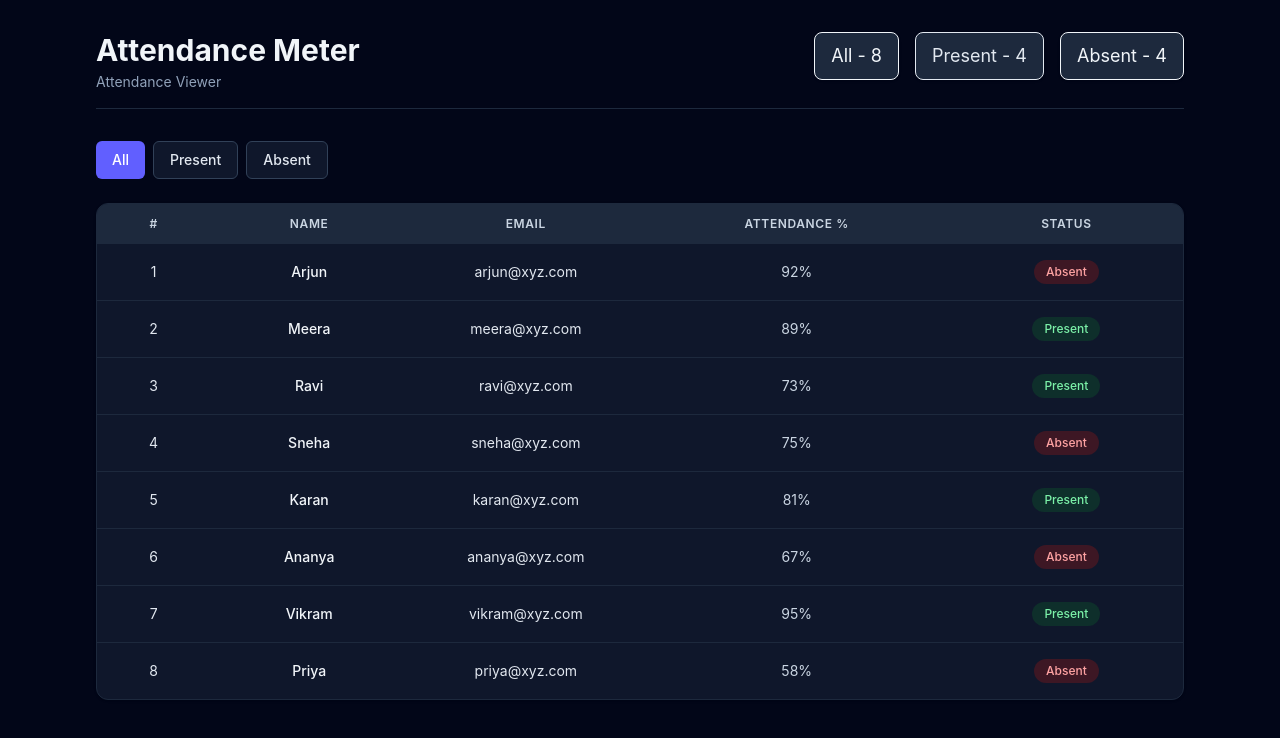
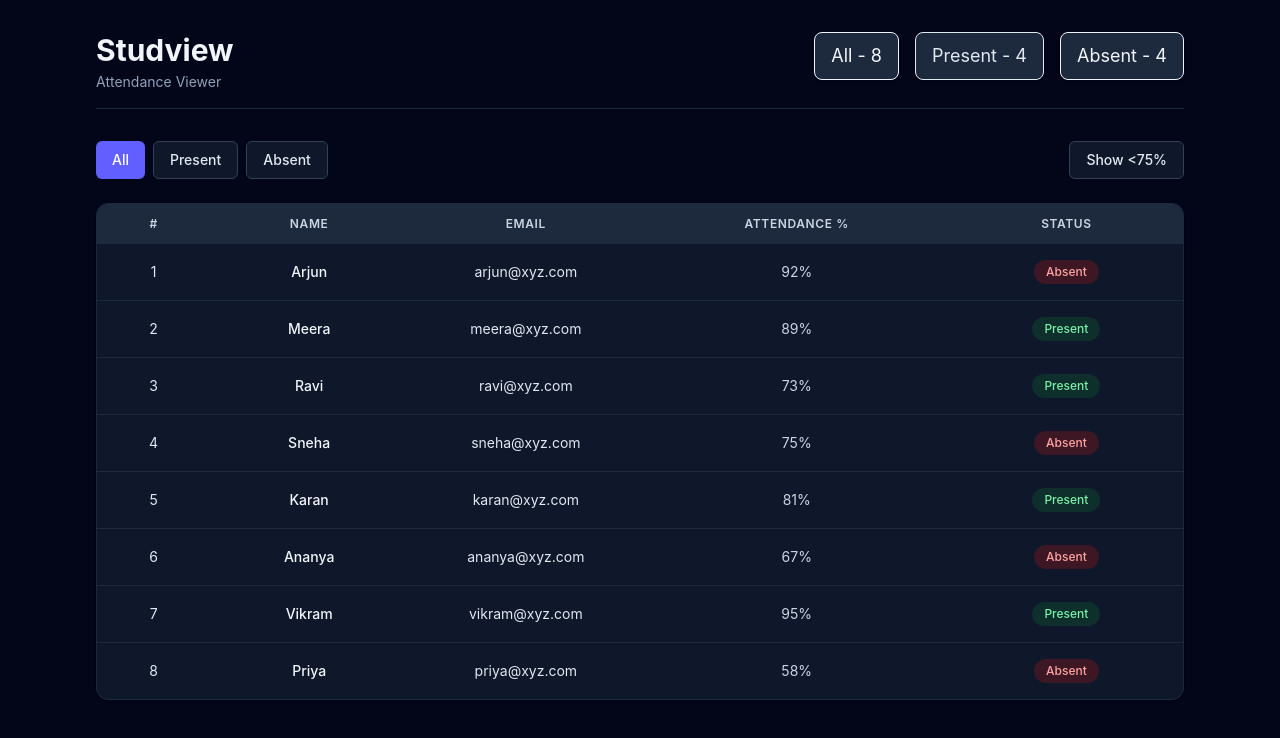
Before and after one commit to Silbars/attendance-viewer, a React (Vite) app: page / in a window 1280 px wide. Shown: the top 738 px of the page. Built offline with nearby package versions, Linux system fonts and the light colour scheme.

Commit message:
feat: add Sort component for attendance filtering; update App to include sorting functionality and modify Header title

```diff
--- a/src/App.tsx
+++ b/src/App.tsx
@@ -6,10 +6,12 @@ import Header from "./components/Header"
 import PageContainer from "./components/PageContainer";
 import StudentTable from "./components/StudentTable";
 import StudentStats from "./components/StudentsStats";
+import Sort from "./components/Sort";
 
 function App() {
     const [activeFilter, setActiveFilter] = useState<FilterType>("all");
     const [students, setStudents] = useState<Student[]>([]);
+    const [show75, setShow75] = useState(false);
 
     useEffect(() => {
         fetch(new URL("./api/students.json", import.meta.url).href)
@@ -26,8 +28,8 @@ function App() {
     }, []);
 
     const allStuds = students.length;
-    let presentStuds = students.filter(student => student.presentToday === true).length;
-    let absentStuds = allStuds - presentStuds;
+    const presentStuds = students.filter(student => student.presentToday === true).length;
+    const absentStuds = allStuds - presentStuds;
 
     const filteredStudents = students.filter((student) => {
         if (activeFilter === "all") {
@@ -41,14 +43,24 @@ function App() {
         return !student.presentToday;
     });
 
+    const below75Students = filteredStudents.filter(student => {
+        if (show75) {
+            return student.attendance < 75;
+        }
+        return true;
+    });
+
     return(
         <PageContainer>
             <div className="mb-8 pb-4 border-b border-slate-800 flex justify-between">
             <Header/>
             <StudentStats all={allStuds} present={presentStuds} absent={absentStuds}/>
             </div>
-            <FilterButtons activeFilter={activeFilter} onFilterChange={setActiveFilter} />
-            <StudentTable students={filteredStudents}/>
+            <div className="flex justify-between">
+                <FilterButtons activeFilter={activeFilter} onFilterChange={setActiveFilter} />
+                <Sort isActive={show75} onToggle={() => setShow75((prev) => !prev)} />
+            </div>
+            <StudentTable students={below75Students}/>
         </PageContainer>
 
     )
--- a/src/components/Header.tsx
+++ b/src/components/Header.tsx
@@ -1,14 +1,10 @@
 function Header() {
-    return (
-        <div className="">
-                <h1 className="text-3xl font-bold text-slate-100">
-                    Attendance Meter
-                </h1>
-                <p className="mt-1 text-sm text-slate-400">
-                    Attendance Viewer
-                </p>
-        </div>
-    )
+  return (
+    <div className="">
+      <h1 className="text-3xl font-bold text-slate-100">Studview</h1>
+      <p className="mt-1 text-sm text-slate-400">Attendance Viewer</p>
+    </div>
+  );
 }
 
-export default Header
+export default Header;
--- /dev/null
+++ b/src/components/Sort.tsx
@@ -0,0 +1,29 @@
+type SortProps = {
+    isActive: boolean;
+    onToggle: () => void;
+}
+
+function Sort({ isActive, onToggle }: SortProps) {
+    function getClassName(isActive2: boolean) {
+        const base = "px-4 py-2 text-sm font-medium rounded-md border transition duration-150";
+        const active = "bg-indigo-500 border-indigo-500 text-white";
+        const inactive = "bg-slate-900 border-slate-700 text-slate-200 hover:bg-slate-800";
+
+        return `${base} ${isActive2 ? active : inactive}`;
+    }
+
+    return (
+        <div className="flex gap-2">
+            <button
+                type="button"
+                className={getClassName(isActive)}
+                onClick={onToggle}
+            >
+                Show &lt;75%
+            </button>
+        </div>
+    )
+
+}
+
+export default Sort
```
